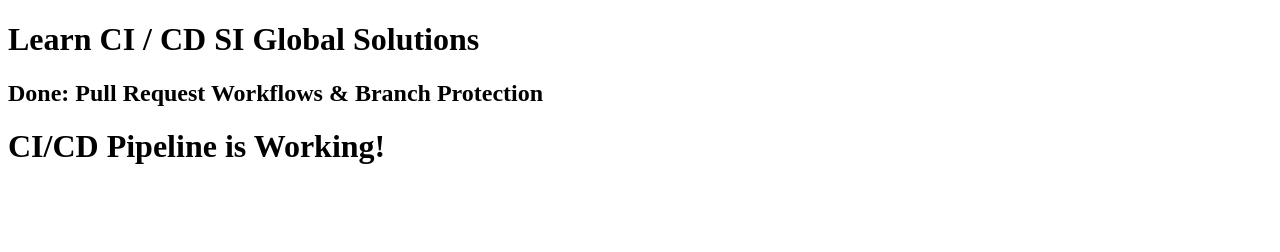
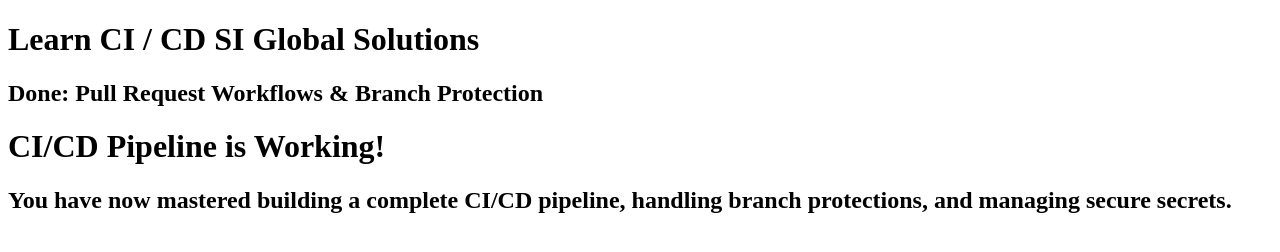
Before and after one commit to SBDHERA/learncicd, a plain HTML site: page index.html in a window 1280 px wide. Drawn offline with Linux system fonts and the light colour scheme.

Commit message:
Update website text content

```diff
--- a/index.html
+++ b/index.html
@@ -7,5 +7,6 @@
 	<h1>Learn CI / CD SI Global Solutions</h1>
 	<h2>Done: Pull Request Workflows & Branch Protection</h2>
 	<h1>CI/CD Pipeline is Working!</h1>
+	<h2>You have now mastered building a complete CI/CD pipeline, handling branch protections, and managing secure secrets.</h2>
 </body>
 </html>
```
